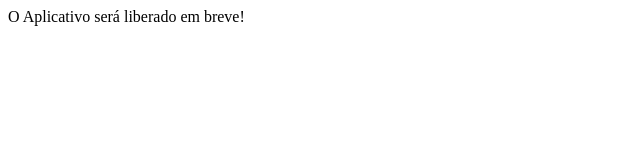
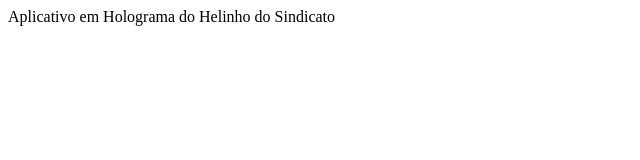
Before and after one commit to Tedesqui/androidapp, a plain HTML site: page index.html in a window 1280 px wide. Shown: the whole page, without its empty margins (0-640 px from the left). Drawn offline with Linux system fonts and the light colour scheme.

Commit message:
Update index.html

```diff
--- a/index.html
+++ b/index.html
@@ -4,6 +4,6 @@
 		<meta http-equiv= content="refresh" "0;https://helinhodosindicato36123.blogspot.com/2024/09/aplicativo-android-do-helinho-do.html">
 	</head>
 	<body>
-		O Aplicativo será liberado em breve!
+		Aplicativo em Holograma do Helinho do Sindicato
 	</body>
 </html>
```
